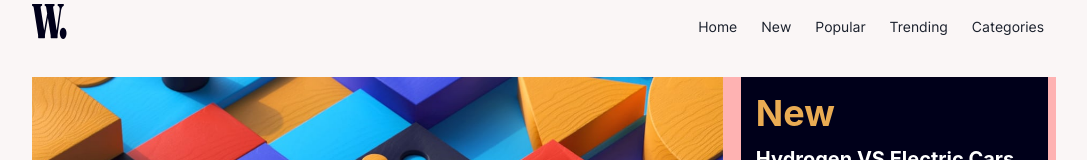
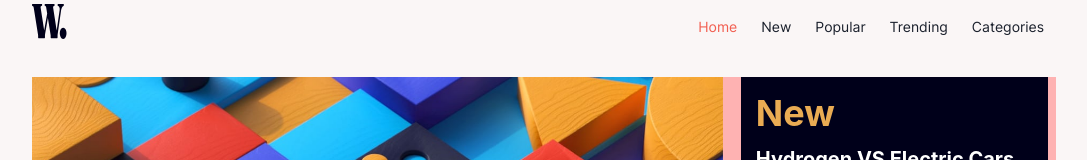
Before and after one commit to HongSourTheng/News-Hompage, a React (Vite) app: page / in a window 1280 px wide. Shown: the top 160 px of the page, without its empty margins (96-1183 px from the left). Built offline with nearby package versions, Linux system fonts and the light colour scheme.

Commit message:
Create NavLink and build entities reusable

```diff
--- a/src/components/MenuBar.tsx
+++ b/src/components/MenuBar.tsx
@@ -1,15 +1,9 @@
 import { ListItem } from "@chakra-ui/react";
+import { NavLink } from "react-router-dom";
 
-interface Items {
-  id: number;
-  name: string;
-}
+import MenuProps from "../entities/menu";
 
-interface Props {
-  menu: Items[];
-}
-
-const MenuBar = ({ menu }: Props) => {
+const MenuBar = ({ menu }: MenuProps) => {
   return menu.map((item) => {
     return (
       <ListItem
@@ -22,7 +16,9 @@ const MenuBar = ({ menu }: Props) => {
         fontSize="sm"
         p={3}
       >
-        {item.name}
+        <NavLink to={`${item.path}`} >
+          {item.name}
+        </NavLink>
       </ListItem>
     );
   });
--- a/src/components/NavBar.tsx
+++ b/src/components/NavBar.tsx
@@ -16,7 +16,7 @@ const NavBar = () => {
       </List>
       <List display="flex" cursor="pointer">
         <Show below="sm">
-          <PopUpMenu toggle={toggle} onRemove={() => setToggle(!toggle)} />
+          <PopUpMenu toggle={toggle} onRemove={() => setToggle(!toggle)} menu={menuItem} />
         </Show>
         <Show above="sm">
           <MenuBar menu={menuItem} />
--- a/src/components/PopUpMenu.tsx
+++ b/src/components/PopUpMenu.tsx
@@ -1,14 +1,14 @@
 import { Box, Image, List, ListItem } from "@chakra-ui/react";
-import menuItem from "../data/menu";
 import iconClose from "../assets/images/icon-menu-close.svg";
 import iconMenu from "../assets/images/icon-menu.svg";
-
+import { NavLink } from "react-router-dom";
+import MenuProps from "../entities/menu";
 interface Props {
   toggle: boolean;
   onRemove: (toggle: boolean) => void;
 }
 
-const PopUpMenu = ({ toggle, onRemove }: Props) => {
+const PopUpMenu = ({ toggle, onRemove, menu }: Props & MenuProps) => {
   return (
     <>
       {toggle ? (
@@ -36,7 +36,7 @@ const PopUpMenu = ({ toggle, onRemove }: Props) => {
               onClick={() => onRemove(!toggle)}
             />
             <Box mt="120px" ml={2}>
-              {menuItem.map((menu) => (
+              {menu.map((item) => (
                 <ListItem
                   _hover={{
                     transition: " 0.3s ease",
@@ -45,9 +45,9 @@ const PopUpMenu = ({ toggle, onRemove }: Props) => {
                   fontFamily="inter-bold"
                   fontSize="md"
                   p={2}
-                  key={menu.id}
+                  key={item.id}
                 >
-                  {menu.name}
+                  <NavLink to={`${item.path}`}> {item.name}</NavLink>
                 </ListItem>
               ))}
             </Box>
--- /dev/null
+++ b/src/entities/menu.ts
@@ -0,0 +1,9 @@
+interface Items {
+  id: number;
+  name: string;
+  path: string;
+}
+
+export default interface MenuProps {
+  menu: Items[];
+}
--- a/src/index.css
+++ b/src/index.css
@@ -26,3 +26,6 @@ body {
 .swiper-button-prev:hover {
   color: #fff !important;
 }
+.active {
+  color: hsl(5, 85%, 63%);
+}
--- a/src/routes.tsx
+++ b/src/routes.tsx
@@ -8,7 +8,7 @@ const router = createBrowserRouter([
     errorElement: "error",
     children: [
       {
-        path: "/",
+        index:true,
         element: <HomePage />,
       },
     ],
```
